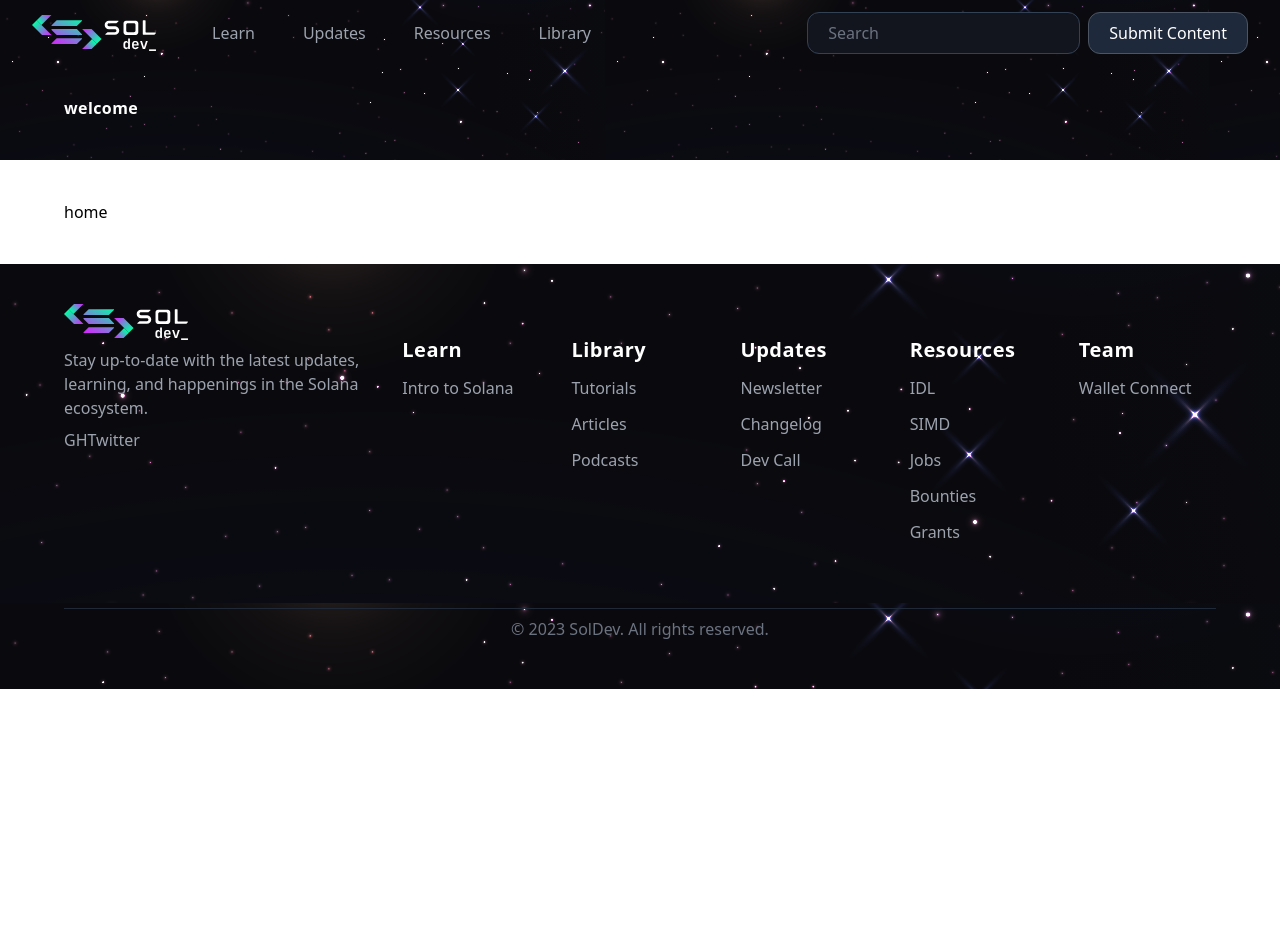
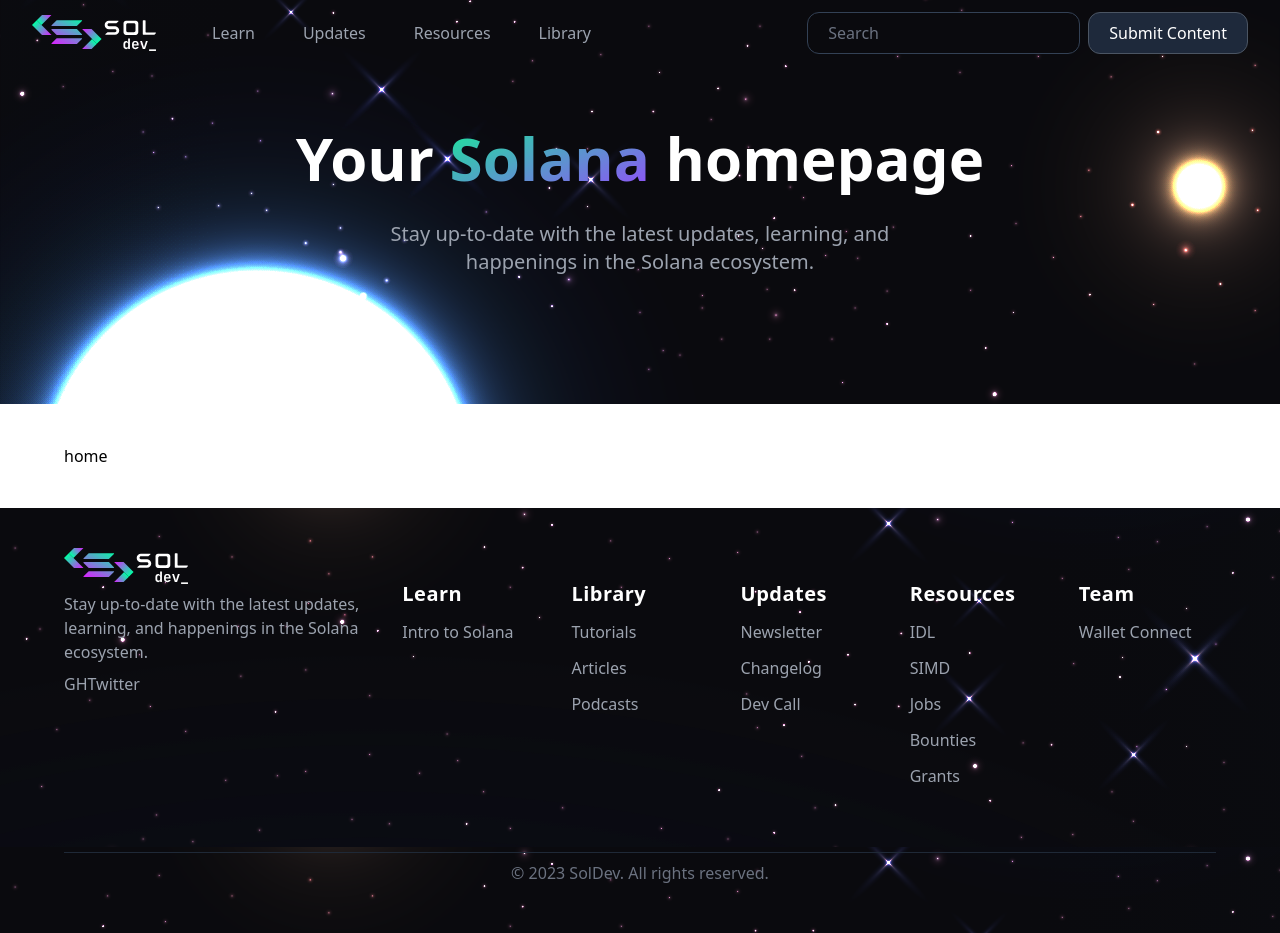
Before and after one commit to ironforge-cloud/soldev-ui, a Next.js app: page / in a window 1280 px wide. Before the commit the page ends 800 px from the top, so only its background shows below. Built offline with nearby package versions, Linux system fonts and the light colour scheme.

Commit message:
fix: page hero display and colors

```diff
--- a/src/components/core/PageHero.tsx
+++ b/src/components/core/PageHero.tsx
@@ -4,11 +4,21 @@
 type ComponentProps = {
   children?: React.ReactNode;
   className?: string;
+  heroSize?: "lg" | "sm";
 };
 
-export default function PageHero({ children, className }: ComponentProps) {
+export default function PageHero({
+  children,
+  className,
+  heroSize,
+}: ComponentProps) {
   return (
-    <section className={styles.hero}>
+    <section
+      className={clsx(
+        styles.hero,
+        heroSize == "lg" ? "bg-star-lg" : "bg-star-sm",
+      )}
+    >
       <section className={clsx(styles.inner, className)}>{children}</section>
     </section>
   );
--- a/src/pages/index.tsx
+++ b/src/pages/index.tsx
@@ -11,8 +11,15 @@
 export default function Page() {
   return (
     <DefaultLayout seo={seo} withHero={true}>
-      <PageHero className="container">
-        <h1>welcome</h1>
+      <PageHero className="container text-center" heroSize="lg">
+        <h1 className="text-6xl tracking-normal">
+          Your <span className="gradient-solana">Solana</span> homepage
+        </h1>
+
+        <p className="max-w-lg mx-auto text-xl text-gray-400">
+          Stay up-to-date with the latest updates, learning, and happenings in
+          the Solana ecosystem.
+        </p>
       </PageHero>
 
       <section className="container">
--- a/src/styles/PageHero.module.css
+++ b/src/styles/PageHero.module.css
@@ -3,10 +3,11 @@
 */
 
 .hero {
-  @apply bg-black bg-star-sm;
+  @apply bg-black;
+  @apply bg-left-bottom bg-no-repeat bg-cover;
 }
 
 .inner {
-  @apply pt-24;
+  @apply py-32;
   @apply text-white;
 }
--- a/src/styles/core/footer.module.css
+++ b/src/styles/core/footer.module.css
@@ -3,7 +3,7 @@
 */
 
 .footer {
-  @apply text-gray-400 bg-black;
+  @apply text-gray-400;
   @apply bg-star-sm;
 }
 
--- a/src/styles/core/header.module.css
+++ b/src/styles/core/header.module.css
@@ -4,8 +4,7 @@
 
 .header {
   @apply text-gray-400;
-  @apply bg-transparent;
-  @apply bg-black bg-star-sm;
+  @apply bg-star-sm;
 }
 .withHero {
   @apply absolute w-full;
--- a/src/styles/globals.css
+++ b/src/styles/globals.css
@@ -20,6 +20,13 @@
 .flex,
 .inline-flex {
   @apply items-center;
+}
+.bg-star-sm,
+.bg-star-lg {
+  @apply bg-left-bottom bg-no-repeat bg-cover;
+}
+.gradient-solana {
+  @apply text-transparent bg-clip-text bg-gradient-to-br from-solana-green to-solana-purple;
 }
 
 /*
--- a/tailwind.config.js
+++ b/tailwind.config.js
@@ -110,7 +110,7 @@
         xl: ".75rem",
       },
       colors: {
-        black: "#12151E",
+        black: "#0a0a0e",
         twitter: "#1d9bf0",
         "brand-light": "#e3e6ec",
         "brand-dark": "#161622",
```
